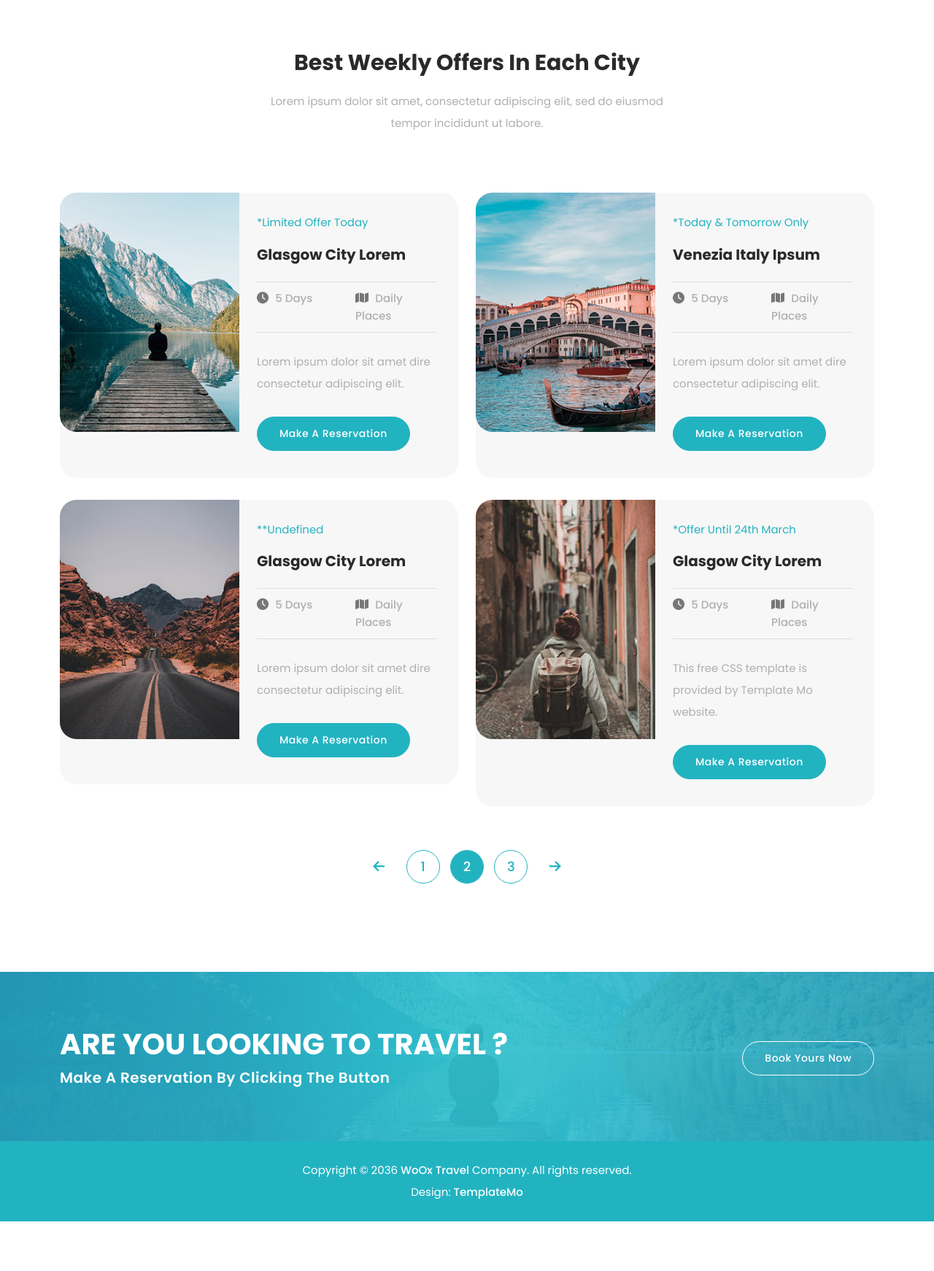
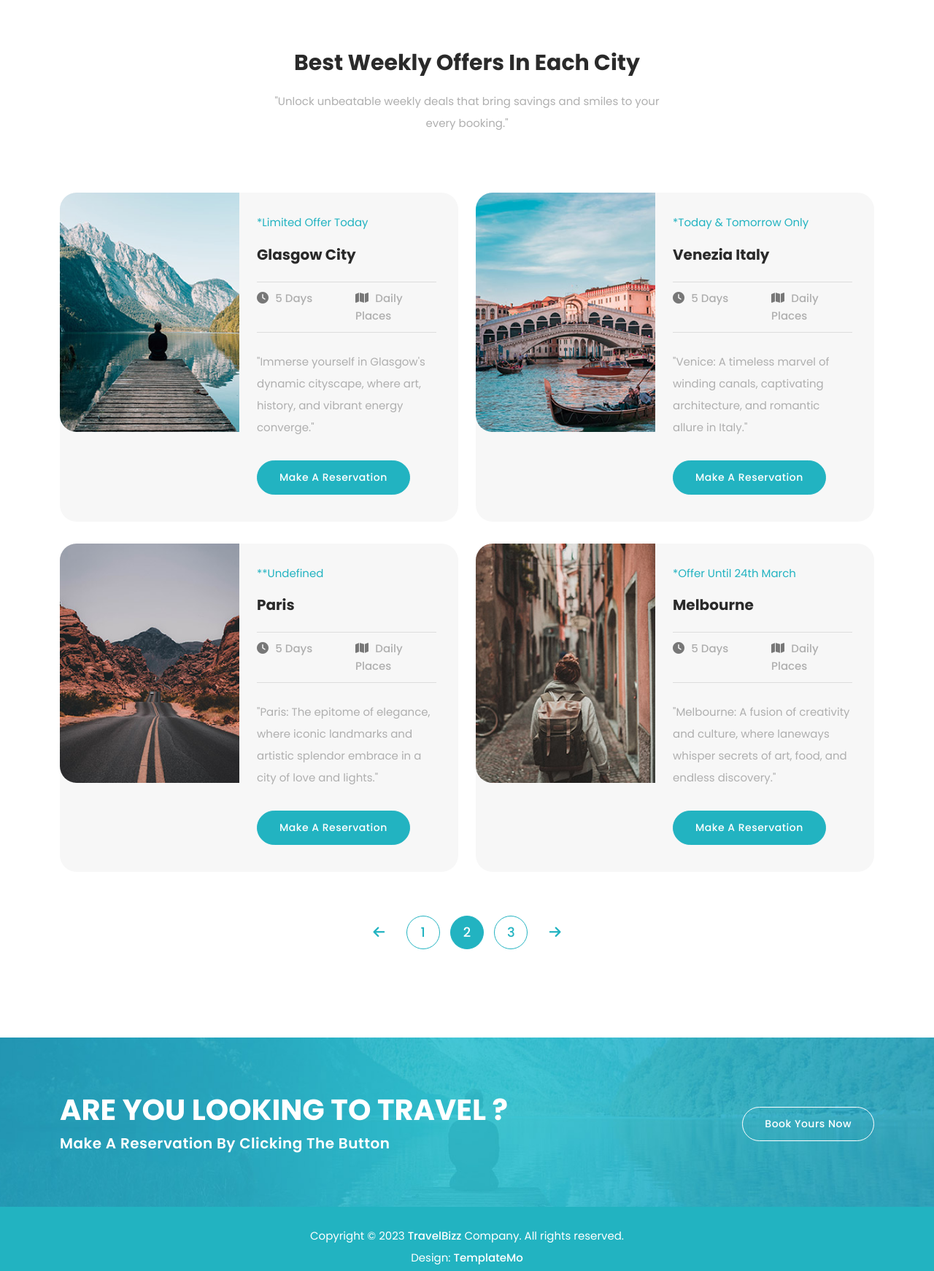
Before and after one commit to rajnish013/TravelBizz, a plain HTML site: page deals.html in a window 1280 px wide. Shown: the part 820-2562 px from the top of the page at 73% size. Before the commit the page ends 2494 px from the top, so only its background shows below. Drawn offline with nearby package versions, Linux system fonts and the light colour scheme.

Commit message:
website updated

```diff
--- a/deals.html
+++ b/deals.html
@@ -8,7 +8,7 @@
 
     <link href="https://fonts.googleapis.com/css2?family=Poppins:wght@100;200;300;400;500;600;700;800;900&display=swap" rel="stylesheet">
 
-    <title>WoOx Travel - Special Deals</title>
+    <title>TravelBizz - Special Deals</title>
 
     <!-- Bootstrap core CSS -->
     <link href="vendor/bootstrap/css/bootstrap.min.css" rel="stylesheet">
@@ -140,7 +140,7 @@ https://templatemo.com/tm-580-woox-travel
         <div class="col-lg-6 offset-lg-3">
           <div class="section-heading text-center">
             <h2>Best Weekly Offers In Each City</h2>
-            <p>Lorem ipsum dolor sit amet, consectetur adipiscing elit, sed do eiusmod tempor incididunt ut labore.</p>
+            <p>"Unlock unbeatable weekly deals that bring savings and smiles to your every booking."</p>
           </div>
         </div>
         <div class="col-lg-6 col-sm-6">
@@ -154,7 +154,7 @@ https://templatemo.com/tm-580-woox-travel
               <div class="col-lg-6 align-self-center">
                 <div class="content">
                   <span class="info">*Limited Offer Today</span>
-                  <h4>Glasgow City Lorem</h4>
+                  <h4>Glasgow City</h4>
                   <div class="row">
                     <div class="col-6">
                       <i class="fa fa-clock"></i>
@@ -165,7 +165,7 @@ https://templatemo.com/tm-580-woox-travel
                       <span class="list">Daily Places</span>
                     </div>
                   </div>
-                  <p>Lorem ipsum dolor sit amet dire consectetur adipiscing elit.</p>
+                  <p>"Immerse yourself in Glasgow's dynamic cityscape, where art, history, and vibrant energy converge."</p>
                   <div class="main-button">
                     <a href="reservation.html">Make a Reservation</a>
                   </div>
@@ -185,7 +185,7 @@ https://templatemo.com/tm-580-woox-travel
               <div class="col-lg-6 align-self-center">
                 <div class="content">
                   <span class="info">*Today & Tomorrow Only</span>
-                  <h4>Venezia Italy Ipsum</h4>
+                  <h4>Venezia Italy</h4>
                   <div class="row">
                     <div class="col-6">
                       <i class="fa fa-clock"></i>
@@ -196,7 +196,7 @@ https://templatemo.com/tm-580-woox-travel
                       <span class="list">Daily Places</span>
                     </div>
                   </div>
-                  <p>Lorem ipsum dolor sit amet dire consectetur adipiscing elit.</p>
+                  <p>"Venice: A timeless marvel of winding canals, captivating architecture, and romantic allure in Italy."</p>
                   <div class="main-button">
                     <a href="reservation.html">Make a Reservation</a>
                   </div>
@@ -216,7 +216,7 @@ https://templatemo.com/tm-580-woox-travel
               <div class="col-lg-6 align-self-center">
                 <div class="content">
                   <span class="info">**Undefined</span>
-                  <h4>Glasgow City Lorem</h4>
+                  <h4>Paris</h4>
                   <div class="row">
                     <div class="col-6">
                       <i class="fa fa-clock"></i>
@@ -227,7 +227,7 @@ https://templatemo.com/tm-580-woox-travel
                       <span class="list">Daily Places</span>
                     </div>
                   </div>
-                  <p>Lorem ipsum dolor sit amet dire consectetur adipiscing elit.</p>
+                  <p>"Paris: The epitome of elegance, where iconic landmarks and artistic splendor embrace in a city of love and lights."</p>
                   <div class="main-button">
                     <a href="reservation.html">Make a Reservation</a>
                   </div>
@@ -247,7 +247,7 @@ https://templatemo.com/tm-580-woox-travel
               <div class="col-lg-6 align-self-center">
                 <div class="content">
                   <span class="info">*Offer Until 24th March</span>
-                  <h4>Glasgow City Lorem</h4>
+                  <h4>Melbourne</h4>
                   <div class="row">
                     <div class="col-6">
                       <i class="fa fa-clock"></i>
@@ -258,7 +258,7 @@ https://templatemo.com/tm-580-woox-travel
                       <span class="list">Daily Places</span>
                     </div>
                   </div>
-                  <p>This free CSS template is provided by Template Mo website.</p>
+                  <p>"Melbourne: A fusion of creativity and culture, where laneways whisper secrets of art, food, and endless discovery."</p>
                   <div class="main-button">
                     <a href="reservation.html">Make a Reservation</a>
                   </div>
@@ -300,8 +300,8 @@ https://templatemo.com/tm-580-woox-travel
     <div class="container">
       <div class="row">
         <div class="col-lg-12">
-          <p>Copyright © 2036 <a href="#">WoOx Travel</a> Company. All rights reserved.
-          <br>Design: <a href="https://templatemo.com" target="_blank" title="free CSS templates">TemplateMo</a></p>
+          <p>Copyright © 2023 <a href="#">TravelBizz</a> Company. All rights reserved.
+          <br>Design: <a href="https://templatemo.com" target="_blank" title="TravelBizz">TemplateMo</a></p>
         </div>
       </div>
     </div>
```
Also changed, not shown: about.html (+7 -14 lines), index.html (+4 -4 lines), reservation.html (+6 -12 lines).
